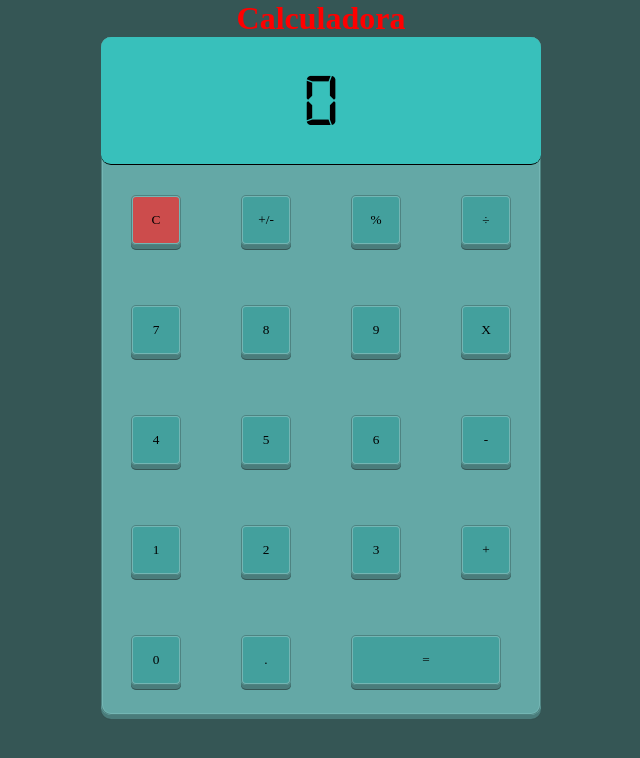
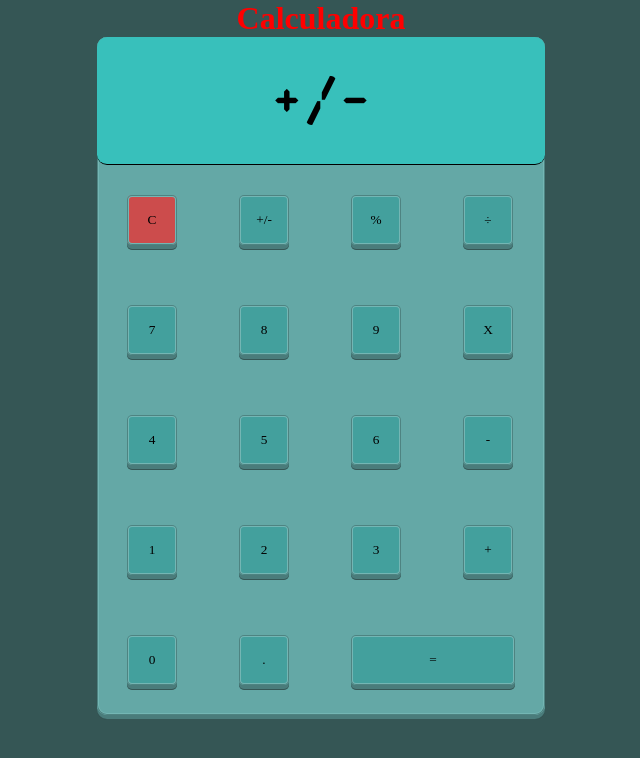
Before and after one commit to Malethik/calculatorHTML, a website: page index.html in a window 1280 px wide. Both pictures are taken after a click on the button "+/-". Shown: the whole page, without its empty margins (319-959 px from the left). Drawn offline with Linux system fonts and the light colour scheme.

Commit message:
updating first version

```diff
--- a/calculadora.js
+++ b/calculadora.js
@@ -1,5 +1,6 @@
 const display = document.getElementById('display');
-const bottons = document.querySelector('button');
+const bottons = document.querySelector('.button');
+console.log(bottons);
 
 // let elem = document.childNodes;
 // console.dir(elem);
@@ -8,6 +9,7 @@ const bottons = document.querySelector('button');
 //diplay
 const toDisplay = (value) => {
   bottons.target.value += value;
+  console.log(toDisplay);
 };
 
 document.addEventListener('click', (bottons) => {
--- a/feature.js
+++ b/feature.js
@@ -1 +1,25 @@
-console.log('hola');
+const display = document.getElementById('display');
+const buttons = document.querySelectorAll('.button');
+// const onClick = (event) => {
+//   let input = event.target.value;
+//   console.log(input);
+//   return input;
+// };
+
+buttons.forEach((buttoni) => {
+  buttoni.addEventListener('click', () => {
+    const pressed = buttoni.textContent;
+
+    console.log(pressed);
+
+    if (buttoni.textContent === 'C') {
+      display.textContent = '0';
+    }
+    if (buttoni.textContent)
+      if (display.textContent === '0') {
+        display.textContent = pressed;
+      } else {
+        display.textContent += pressed;
+      }
+  });
+});
--- a/index.html
+++ b/index.html
@@ -4,7 +4,7 @@
     <meta charset="UTF-8" />
     <meta name="viewport" content="width=device-width, initial-scale=1.0" />
     <title>CALCULADORA</title>
-    <script src="feature.js"></script>
+    <script type="module" src="feature.js"></script>
     <link rel="stylesheet" href="style.css" />
     <link rel="icon" type="image/vnd.icon" href="favicon.ico" />
   </head>
@@ -18,7 +18,7 @@
       <button class="button" id="division">÷</button>
       <button class="button" value="7">7</button>
       <button class="button" value="8">8</button>
-      <button class="button" value="9">9</button>
+      <button class="button" value="9" name="hola">9</button>
       <button class="button" id="moltiplication">X</button>
       <button class="button" value="4">4</button>
       <button class="button" value="5">5</button>
--- a/style.css
+++ b/style.css
@@ -35,7 +35,7 @@ h1 {
 #total {
   grid-column-start: 3;
   grid-column-end: span 2;
-  width: 150px;
+  width: 164px;
 }
 
 #display {
```
